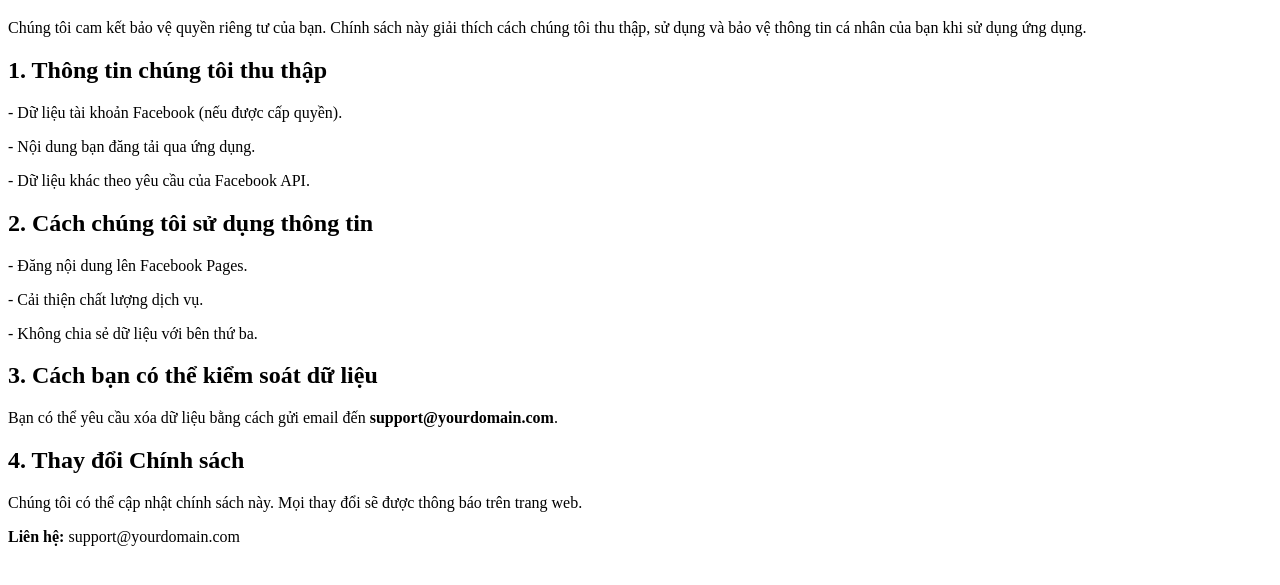
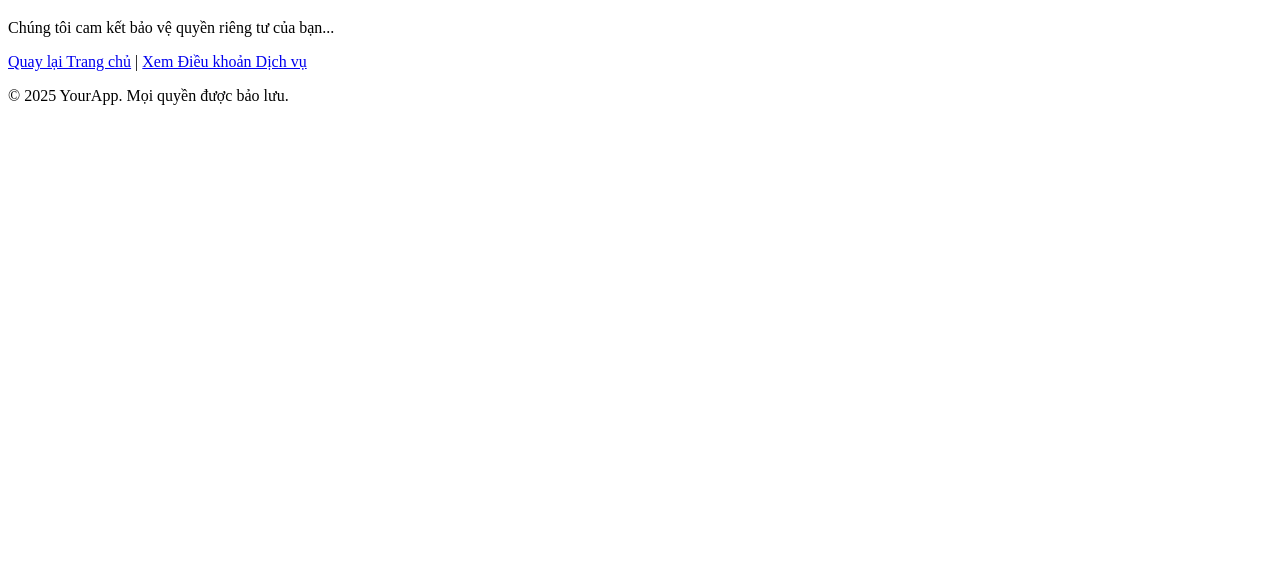
Before and after one commit to techdb-tran/My-app, a plain HTML site: page privacy-policy.html in a window 1280 px wide. Shown: the part 61-646 px from the top of the page. Drawn offline with Linux system fonts and the light colour scheme.

Commit message:
[FE] TASK3

```diff
--- a/privacy-policy.html
+++ b/privacy-policy.html
@@ -7,24 +7,13 @@
 </head>
 <body>
     <h1>Chính sách Quyền riêng tư</h1>
-    <p>Chúng tôi cam kết bảo vệ quyền riêng tư của bạn. Chính sách này giải thích cách chúng tôi thu thập, sử dụng và bảo vệ thông tin cá nhân của bạn khi sử dụng ứng dụng.</p>
+    <p>Chúng tôi cam kết bảo vệ quyền riêng tư của bạn...</p>
 
-    <h2>1. Thông tin chúng tôi thu thập</h2>
-    <p>- Dữ liệu tài khoản Facebook (nếu được cấp quyền).</p>
-    <p>- Nội dung bạn đăng tải qua ứng dụng.</p>
-    <p>- Dữ liệu khác theo yêu cầu của Facebook API.</p>
+    <a href="index.html">Quay lại Trang chủ</a> |
+    <a href="terms-of-service.html">Xem Điều khoản Dịch vụ</a>
 
-    <h2>2. Cách chúng tôi sử dụng thông tin</h2>
-    <p>- Đăng nội dung lên Facebook Pages.</p>
-    <p>- Cải thiện chất lượng dịch vụ.</p>
-    <p>- Không chia sẻ dữ liệu với bên thứ ba.</p>
-
-    <h2>3. Cách bạn có thể kiểm soát dữ liệu</h2>
-    <p>Bạn có thể yêu cầu xóa dữ liệu bằng cách gửi email đến <strong>support@yourdomain.com</strong>.</p>
-
-    <h2>4. Thay đổi Chính sách</h2>
-    <p>Chúng tôi có thể cập nhật chính sách này. Mọi thay đổi sẽ được thông báo trên trang web.</p>
-
-    <p><strong>Liên hệ:</strong> support@yourdomain.com</p>
+    <footer>
+        <p>&copy; 2025 YourApp. Mọi quyền được bảo lưu.</p>
+    </footer>
 </body>
 </html>
```
Also changed, not shown: index.html (+12 -3 lines), terms-of-service.html (+6 -14 lines).
